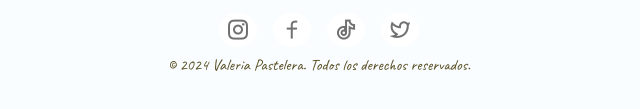
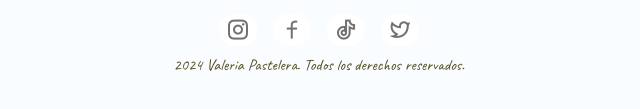
Before and after one commit to Mariavaleriavarela/Proyecto3, a plain HTML site: page Index.html in a window 1280 px wide. Shown: the part 1219-1328 px from the top of the page, 321-961 px from the left. Drawn offline with nearby package versions, Linux system fonts and the light colour scheme; a web font is replaced by a local one.

Commit message:
Update Index.html

```diff
--- a/Index.html
+++ b/Index.html
@@ -84,7 +84,7 @@
                     <a href="#"><i class="ri-twitter-line"></i></a>
             </div>
             <div>
-                <p>&copy; 2024 Valeria Pastelera. Todos los derechos reservados.</p>
+                <p>2024 Valeria Pastelera. Todos los derechos reservados.</p>
             </div>
 
         </footer>
```
